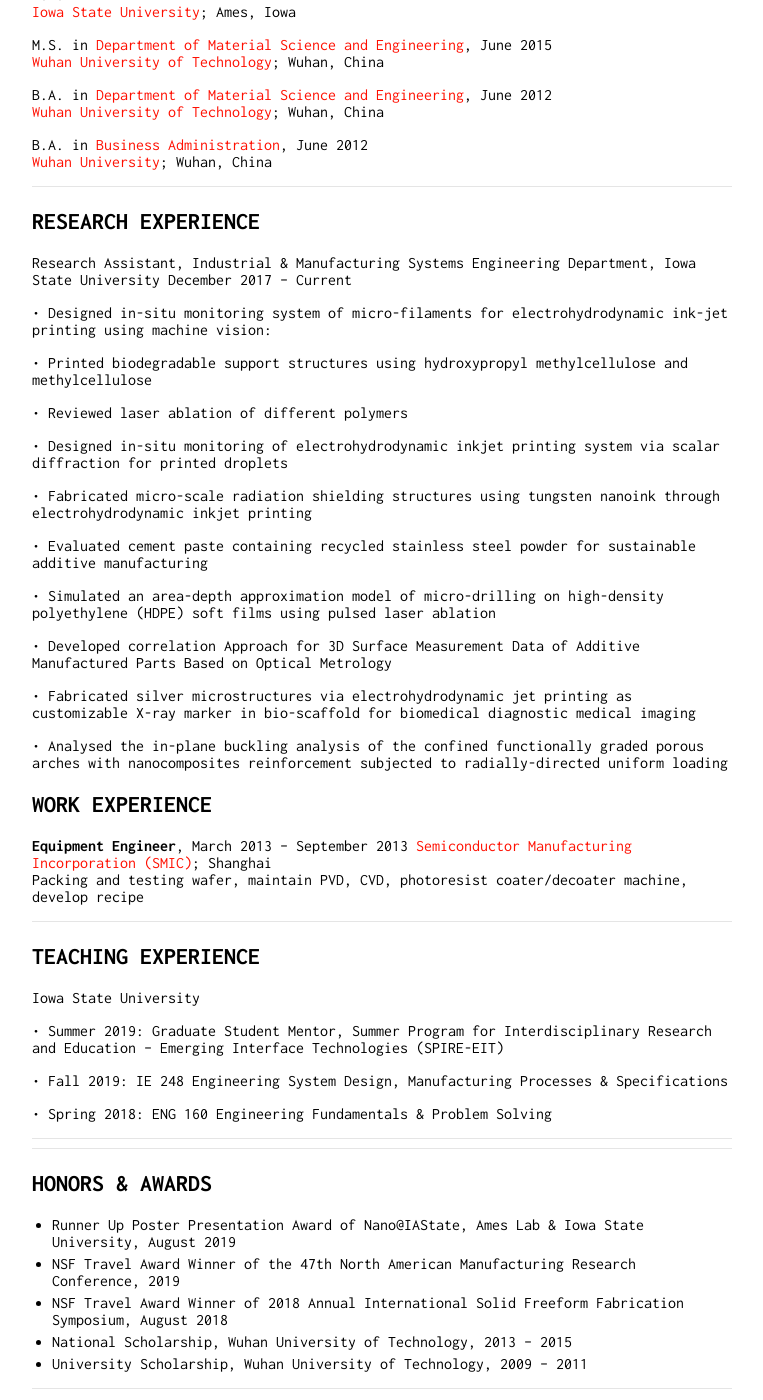
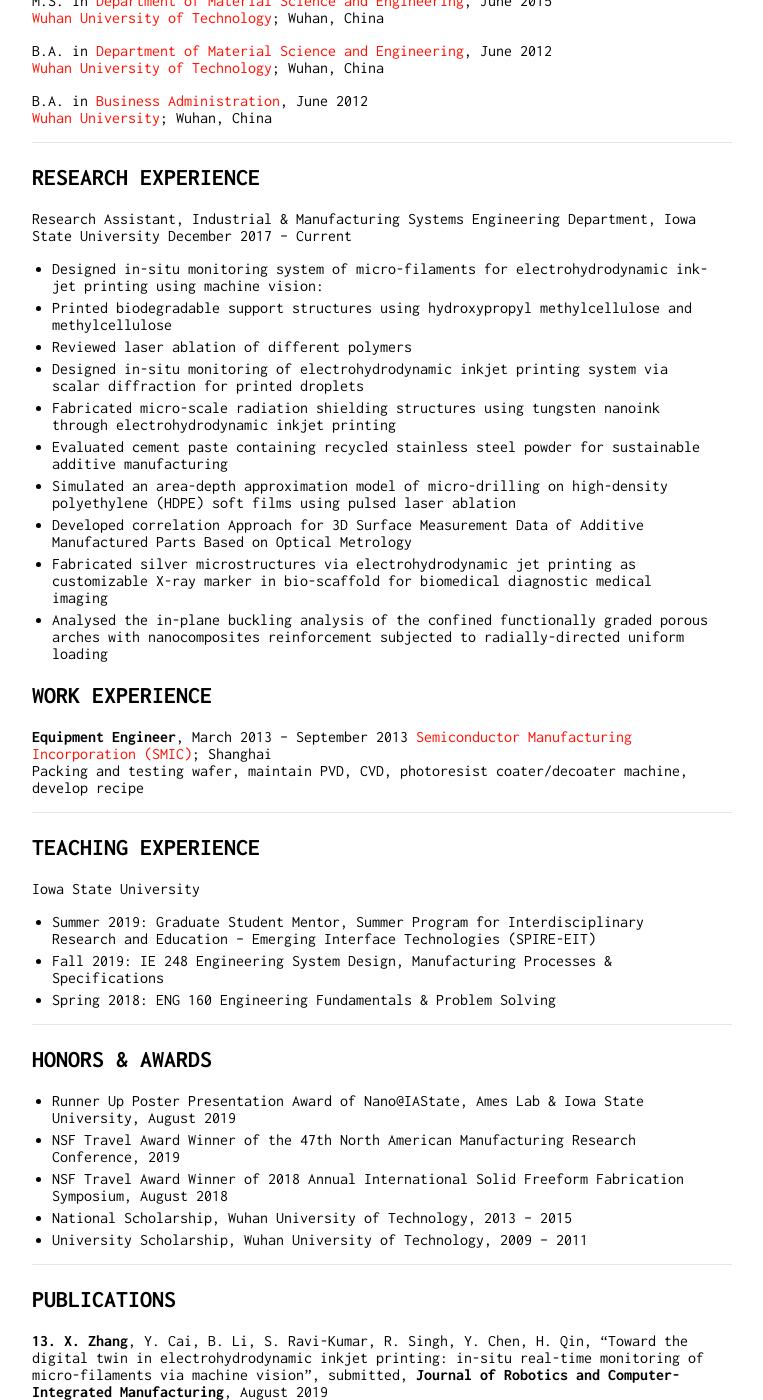
Before and after one commit to zhangxiao2018/zhangxiao2018.github.io, a Jekyll site: the page built from index.md, in a window 1280 px wide and 1400 px high, scrolled down 657 px. Shown: the whole window, without its empty margins (258-1021 px from the left). Built offline with Jekyll 4.4.1, drawn with Linux system fonts in a browser that asks for light colours; our own code applies the rules of GitHub Pages for plain Markdown files; some of the changed text lies outside the part shown.

Commit message:
Update index.md

```diff
--- a/index.md
+++ b/index.md
@@ -12,16 +12,12 @@ Black 1117/1119, Iowa State University, Ames, Iowa, 50011          Email:xiao1@i
 - - -
 
 ## Research Interest
-•	Flexible Electronics and Additive Printing (FEAP) Laboratory
+*	Flexible Electronics and Additive Printing (FEAP) Laboratory
  	www.imse.iastate.edu/feap
-
-•	Hybrid additive manufacturing and prototyping
-
-•	Electrohydrodynamic Ink-Jet Printing of micro/nano flexible electronics
-
-•	Laser diffraction technique, laser ablation technique, machine vision
-
-•	Bio-printing, food printing, concrete printing
+*	Hybrid additive manufacturing and prototyping
+*	Electrohydrodynamic Ink-Jet Printing of micro/nano flexible electronics
+*	Laser diffraction technique, laser ablation technique, machine vision
+*	Bio-printing, food printing, concrete printing
 
 - - -
 ## Education
@@ -40,26 +36,16 @@ B.A. in [Business Administration](https://www.china-admissions.com/wuhan-univers
 - - -
 ## RESEARCH EXPERIENCE
 Research Assistant, Industrial & Manufacturing Systems Engineering Department, Iowa State University       December 2017 – Current
-
-•	Designed in-situ monitoring system of micro-filaments for electrohydrodynamic ink-jet printing using machine vision:
-
-•	Printed biodegradable support structures using hydroxypropyl methylcellulose and methylcellulose
-
-•	Reviewed laser ablation of different polymers
-
-•	Designed in-situ monitoring of electrohydrodynamic inkjet printing system via scalar diffraction for printed droplets
-
-•	Fabricated micro-scale radiation shielding structures using tungsten nanoink through electrohydrodynamic inkjet printing
-
-•	Evaluated cement paste containing recycled stainless steel powder for sustainable additive manufacturing
-
-•	Simulated an area-depth approximation model of micro-drilling on high-density polyethylene (HDPE) soft films using pulsed laser ablation
-
-•	Developed correlation Approach for 3D Surface Measurement Data of Additive Manufactured Parts Based on Optical Metrology
-
-•	Fabricated silver microstructures via electrohydrodynamic jet printing as customizable X-ray marker in bio-scaffold for biomedical diagnostic medical imaging
-
-•	Analysed the in-plane buckling analysis of the confined functionally graded porous arches with nanocomposites reinforcement subjected to radially-directed uniform loading
+*	Designed in-situ monitoring system of micro-filaments for electrohydrodynamic ink-jet printing using machine vision:
+*	Printed biodegradable support structures using hydroxypropyl methylcellulose and methylcellulose
+*	Reviewed laser ablation of different polymers
+*	Designed in-situ monitoring of electrohydrodynamic inkjet printing system via scalar diffraction for printed droplets
+*	Fabricated micro-scale radiation shielding structures using tungsten nanoink through electrohydrodynamic inkjet printing
+*	Evaluated cement paste containing recycled stainless steel powder for sustainable additive manufacturing
+*	Simulated an area-depth approximation model of micro-drilling on high-density polyethylene (HDPE) soft films using pulsed laser ablation
+*	Developed correlation Approach for 3D Surface Measurement Data of Additive Manufactured Parts Based on Optical Metrology
+*	Fabricated silver microstructures via electrohydrodynamic jet printing as customizable X-ray marker in bio-scaffold for biomedical diagnostic medical imaging
+*	Analysed the in-plane buckling analysis of the confined functionally graded porous arches with nanocomposites reinforcement subjected to radially-directed uniform loading
 
 ## WORK EXPERIENCE
 **Equipment Engineer**, March   2013 – September 2013
@@ -70,13 +56,9 @@ Packing and testing wafer, maintain PVD, CVD, photoresist coater/decoater machin
 ## TEACHING EXPERIENCE
 Iowa State University
 
-•	Summer 2019: Graduate Student Mentor, Summer Program for Interdisciplinary Research and Education – Emerging Interface Technologies (SPIRE-EIT)
-
-•	Fall 2019: IE 248 Engineering System Design, Manufacturing Processes & Specifications
-
-•	Spring 2018: ENG 160 Engineering Fundamentals & Problem Solving
-
-- - -
+*	Summer 2019: Graduate Student Mentor, Summer Program for Interdisciplinary Research and Education – Emerging Interface Technologies (SPIRE-EIT)
+*	Fall 2019: IE 248 Engineering System Design, Manufacturing Processes & Specifications
+*	Spring 2018: ENG 160 Engineering Fundamentals & Problem Solving
 
 - - -
 ## HONORS & AWARDS
```
